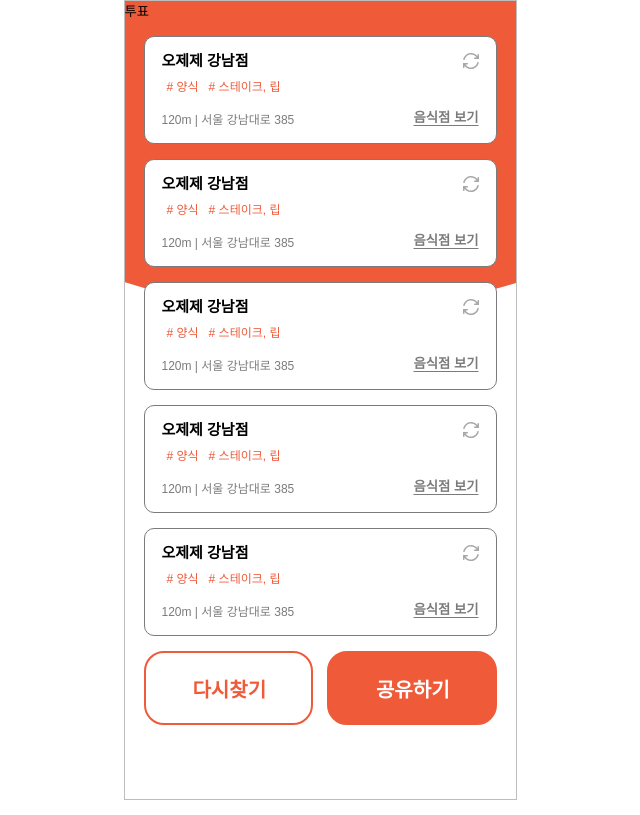
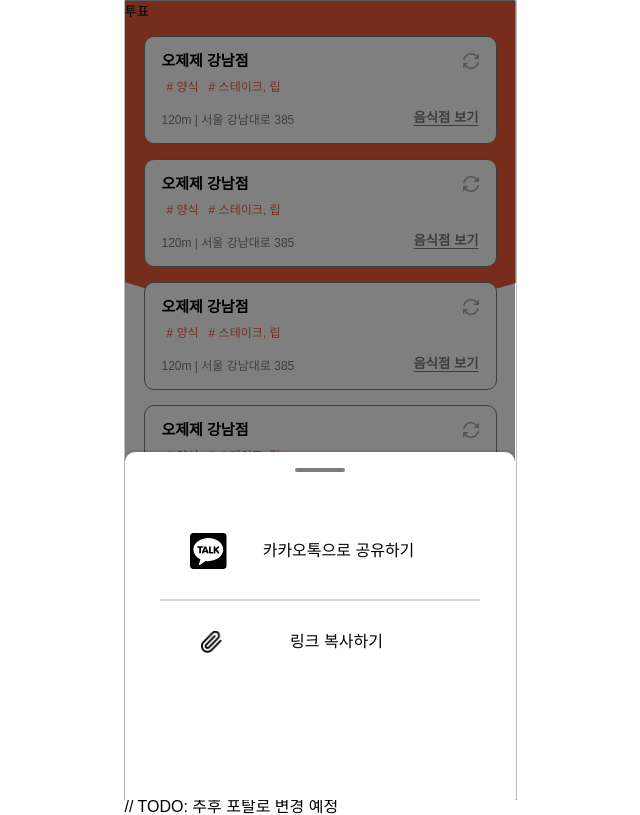
Before and after one commit to bringvotrevin/todays-menu-front, a React (Create React App) app: page /random-menu/1 in a window 1280 px wide. Both pictures are taken after a click on the button "공유하기". Shown: the whole page, without its empty margins (320-960 px from the left). Built offline with nearby package versions, Linux system fonts and the light colour scheme.

Commit message:
feat: add BottomSheet to Vote Page (#13)

```diff
--- a/src/components/common/modal/BottomSheet.tsx
+++ b/src/components/common/modal/BottomSheet.tsx
@@ -2,13 +2,14 @@ import React from 'react';
 import { ModalBackground, ModalLayout, SlideBar } from './BottomSheet.styled';
 
 type Props = {
+  className?: string;
   children: React.ReactNode;
   handleModalClose: React.MouseEventHandler<HTMLDivElement>;
 };
 
 const BottomSheet = (props: Props) => {
   return (
-    <ModalBackground onClick={props.handleModalClose}>
+    <ModalBackground className={props.className} onClick={props.handleModalClose}>
       <ModalLayout onClick={(event: React.MouseEvent<HTMLDivElement>) => event.stopPropagation()}>
         <SlideBar />
         {props.children}
--- a/src/pages/Vote/Vote.styled.ts
+++ b/src/pages/Vote/Vote.styled.ts
@@ -1,5 +1,6 @@
 import { styled } from 'styled-components';
 import background from 'assets/images/bg-vote.svg';
+import BottomSheet from '../../components/common/modal/BottomSheet';
 
 export const Layout = styled.div`
   width: 100%;
@@ -24,3 +25,38 @@ export const BtnGroup = styled.div`
   display: flex;
   gap: 14px;
 `;
+
+export const VoteBottomSheet = styled(BottomSheet)`
+  ul {
+    padding: 17px 30px 117px;
+  }
+
+  li {
+    padding: 30px;
+    display: flex;
+    align-items: center;
+
+    p {
+      margin: 0 auto;
+    }
+  }
+
+  .shareViaLink {
+    padding-left: 40px;
+  }
+`;
+
+export const Line = styled.p`
+  width: 100%;
+  border: 1px #d9d9d9 solid;
+`;
+
+export const shareLi = styled.li`
+  img {
+    display: inline;
+  }
+
+  p {
+    display: inline;
+  }
+`;
--- a/src/pages/Vote/Vote.tsx
+++ b/src/pages/Vote/Vote.tsx
@@ -1,19 +1,35 @@
-import React from 'react';
+import React, { useState } from 'react';
 import { useNavigate } from 'react-router-dom';
+
 import MenuCard from '../../components/common/MenuCard/MenuCard';
 import Button from '../../components/common/Button/Button';
+
 import * as S from './Vote.styled';
+import shareViaLinkImg from 'assets/images/icon-share-link.svg';
+import shareViaKakaoImg from 'assets/images/icon-kakaotalk.svg';
 
 type Props = {};
 
 const Vote = (props: Props) => {
+  const [modalOn, setModalOn] = useState<boolean>(false);
   const navigate = useNavigate();
 
   const handleSubmit = () => {
     navigate('/random-menu/1/result');
   };
 
+  const handleShareClick = () => {
+    setModalOn(true);
+  };
+
+  const handleModalClose = (event: React.MouseEvent<HTMLDivElement>) => {
+    event.stopPropagation();
+    event.preventDefault();
+    setModalOn(false);
+  };
+
   return (
+    <>
       <S.Layout>
         <button style={{ position: 'absolute' }} onClick={handleSubmit}>
           {' '}
@@ -27,10 +43,29 @@ const Vote = (props: Props) => {
           <MenuCard />
           <S.BtnGroup>
             <Button variant="white">다시찾기</Button>
-          <Button variant="orange">공유하기</Button>
+            <Button variant="orange" onClick={handleShareClick}>
+              공유하기
+            </Button>
           </S.BtnGroup>
         </S.Wrapper>
       </S.Layout>
+      // TODO: 추후 포탈로 변경 예정
+      {modalOn && (
+        <S.VoteBottomSheet handleModalClose={handleModalClose}>
+          <ul>
+            <li className="shareViaKaKao">
+              <img src={shareViaKakaoImg} alt="share via kakaotalk icon" />
+              <p>카카오톡으로 공유하기</p>
+            </li>
+            <S.Line />
+            <li className="shareViaLink">
+              <img src={shareViaLinkImg} alt="share via link icon" />
+              <p>링크 복사하기</p>
+            </li>
+          </ul>
+        </S.VoteBottomSheet>
+      )}
+    </>
   );
 };
 
```
Also changed, not shown: src/assets/images/icon-kakaotalk.svg (added), src/assets/images/icon-share-link.svg (added). Lines whose indentation alone changed are shown as unchanged.
